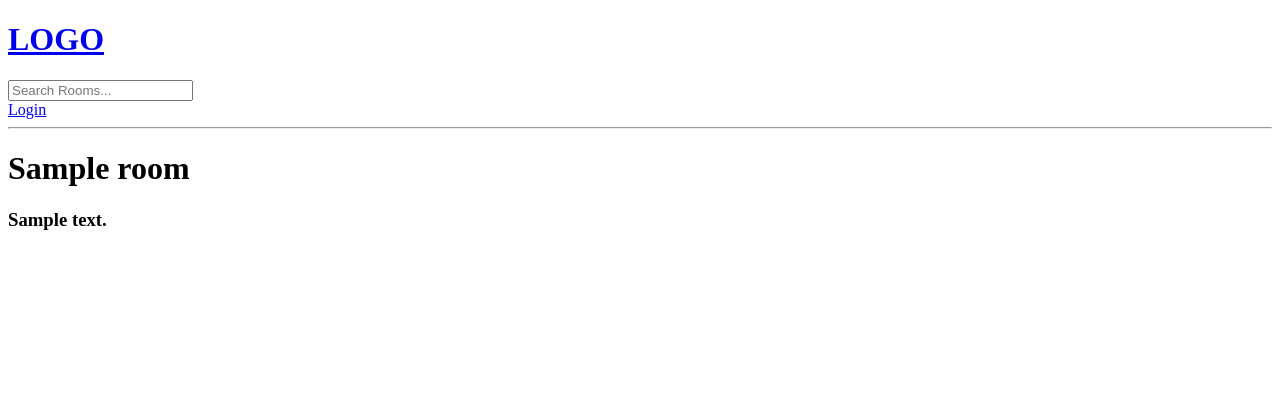
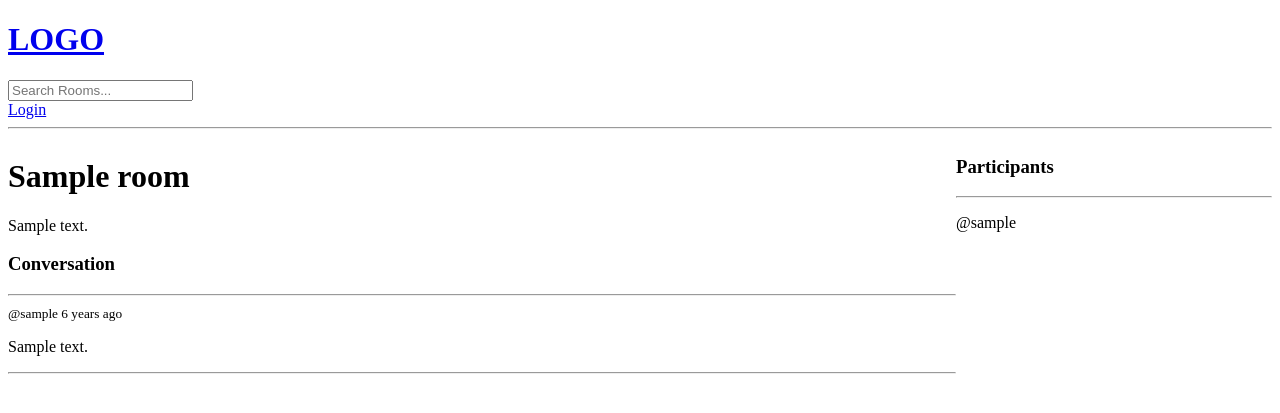
Before and after one commit to aminzafar/Django-Project-One, a Django app: page /room/1/ in a window 1280 px wide. Shown: the top 413 px of the page. Run offline with Django 5.2, Linux system fonts and the light colour scheme; tables that the repository leaves empty hold one stand-in row (values such as "Sample post").

Commit message:
Implemented Conversations and Participants for Rooms

```diff
--- a/base/models.py
+++ b/base/models.py
@@ -13,7 +13,7 @@ class Room(models.Model):
     name = models.CharField(max_length=50)
     description = models.TextField(null=True, blank=True)
 
-    # participants =
+    participants = models.ManyToManyField(User, related_name='participants', blank=True)
 
     updated = models.DateTimeField(auto_now=True)
     created = models.DateTimeField(auto_now_add=True)
--- a/base/templates/base/room.html
+++ b/base/templates/base/room.html
@@ -2,7 +2,72 @@
 
 {% block content %}
 
-<h1>{{room.name}}</h1>
-<h3>{{room.description}}</h3>
+<style>
+    .room-container{
+        display: grid;
+        grid-template-columns: 3fr 1fr;
+    }
+</style>
+
+<div class="room-container">
+
+    <div>
+
+        <h1>{{room.name}}</h1>
+        <p>{{room.description}}</p>
+
+        <div class="comment-wrapper">
+            <h3>Conversation</h3>
+            <hr>
+
+            {% for message in room_messages %}
+
+                <div>
+
+                    <small>@{{message.user}}        {{message.created|timesince}} ago</small>
+                    <p>{{message.body}}</p>
+                    <hr>
+
+                </div>
+
+            {% endfor %}
+
+        </div>
+
+        {% if request.user.is_authenticated %}
+
+        <div class="comment-form">
+
+            <form method="POST" action="">
+
+                {% csrf_token %}
+                <input type="text" name="body" placeholder="Write your message here">
+
+            </form>
+
+        </div>
+
+        {% endif %}
+
+    </div>
+
+    <div>
+
+        <h3>Participants</h3>
+        <hr>
+
+        {% for user in participants %}
+
+            <div>
+
+                <p>@{{user.username}}</p>
+
+            </div>
+
+        {% endfor %}
+
+    </div>
+
+</div>
 
 {% endblock content%}
--- a/base/views.py
+++ b/base/views.py
@@ -6,7 +6,7 @@ from django.contrib.auth.models import User
 from django.contrib.auth import authenticate, login, logout
 from django.contrib.auth.forms import UserCreationForm
 from django.db.models import Q
-from .models import Room, Topic
+from .models import Room, Topic, Message
 from .forms import RoomForm
 
 def login_page(request):
@@ -74,8 +74,19 @@ def home(request):
 
 def room(request, pk):
     room = Room.objects.get(id=pk)
+    room_messages = room.message_set.all().order_by('-created')
+    participants = room.participants.all()
 
-    context = {'room': room}
+    if request.method == "POST":
+        message = Message.objects.create(
+            user=request.user,
+            room=room,
+            body=request.POST.get('body')
+        )
+        room.participants.add(request.user)
+        return redirect('room', pk=room.id)
+
+    context = {'room': room, 'room_messages': room_messages, 'participants': participants}
     return render(request, 'base/room.html', context)
 
 @login_required(login_url='/login')
```
Also changed, not shown: base/migrations/0003_alter_room_options_room_participants.py (added).
